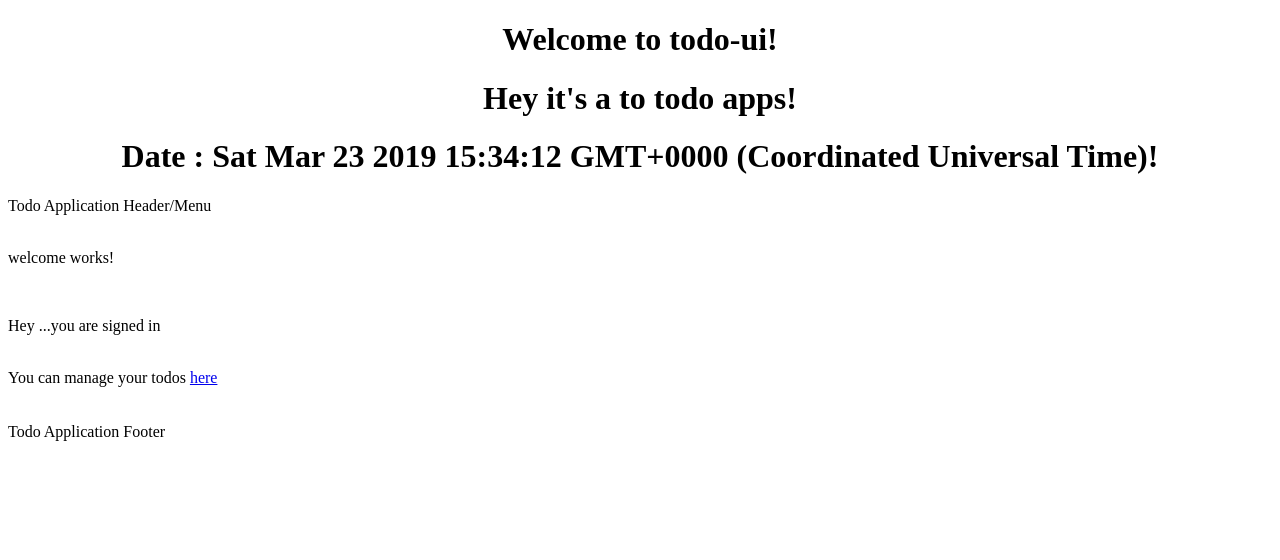
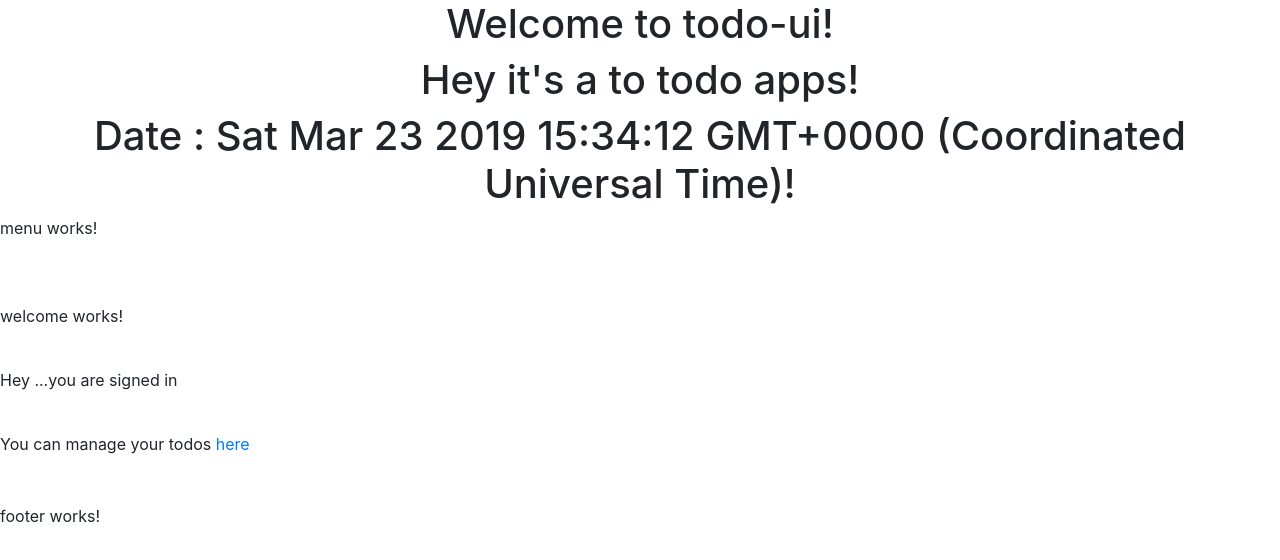
Before and after one commit to rhiodam/fs-ng-spring-todo, an Angular app in the folder todo-ui/: page /welcome in a window 1280 px wide. Shown: the top 560 px of the page. Built offline with nearby package versions, Linux system fonts and the light colour scheme.

Commit message:
step 27 refactoring ui using bootstrap

```diff
--- a/todo-ui/src/app/app.component.html
+++ b/todo-ui/src/app/app.component.html
@@ -31,10 +31,11 @@
 
 <!--<app-welcome></app-welcome>-->
 <!--<app-login></app-login>-->
-Todo Application Header/Menu
+
+<app-menu></app-menu>
 <br>
 <br>
 <router-outlet></router-outlet>
 <br>
 <br>
-Todo Application Footer
+<app-footer></app-footer>
--- a/todo-ui/src/app/app.module.ts
+++ b/todo-ui/src/app/app.module.ts
@@ -8,6 +8,8 @@
 import {AppRoutingModule} from './app-routing.module';
 import { ErrorComponent } from './error/error.component';
 import { ListTodosComponent } from './list-todos/list-todos.component';
+import { MenuComponent } from './menu/menu.component';
+import { FooterComponent } from './footer/footer.component';
 
 @NgModule({
   declarations: [
@@ -15,7 +17,9 @@
     WelcomeComponent,
     LoginComponent,
     ErrorComponent,
-    ListTodosComponent
+    ListTodosComponent,
+    MenuComponent,
+    FooterComponent
   ],
   imports: [
     BrowserModule,
--- /dev/null
+++ b/todo-ui/src/app/footer/footer.component.html
@@ -0,0 +1,3 @@
+<p>
+  footer works!
+</p>
--- /dev/null
+++ b/todo-ui/src/app/footer/footer.component.ts
@@ -0,0 +1,15 @@
+import { Component, OnInit } from '@angular/core';
+
+@Component({
+  selector: 'app-footer',
+  templateUrl: './footer.component.html',
+  styleUrls: ['./footer.component.css']
+})
+export class FooterComponent implements OnInit {
+
+  constructor() { }
+
+  ngOnInit() {
+  }
+
+}
--- /dev/null
+++ b/todo-ui/src/app/menu/menu.component.html
@@ -0,0 +1,3 @@
+<p>
+  menu works!
+</p>
--- /dev/null
+++ b/todo-ui/src/app/menu/menu.component.ts
@@ -0,0 +1,15 @@
+import { Component, OnInit } from '@angular/core';
+
+@Component({
+  selector: 'app-menu',
+  templateUrl: './menu.component.html',
+  styleUrls: ['./menu.component.css']
+})
+export class MenuComponent implements OnInit {
+
+  constructor() { }
+
+  ngOnInit() {
+  }
+
+}
--- a/todo-ui/src/styles.css
+++ b/todo-ui/src/styles.css
@@ -1 +1,2 @@
-/* You can add global styles to this file, and also import other style files */
+/* You can add global styles to this file, and also import other @style files */
+@import url(https://unpkg.com/bootstrap@4.1.0/dist/css/bootstrap.min.css);
```
Also changed, not shown: todo-ui/src/app/footer/footer.component.css (added), todo-ui/src/app/menu/menu.component.css (added), 2 other files (tests, documents, lock files or other folders).
